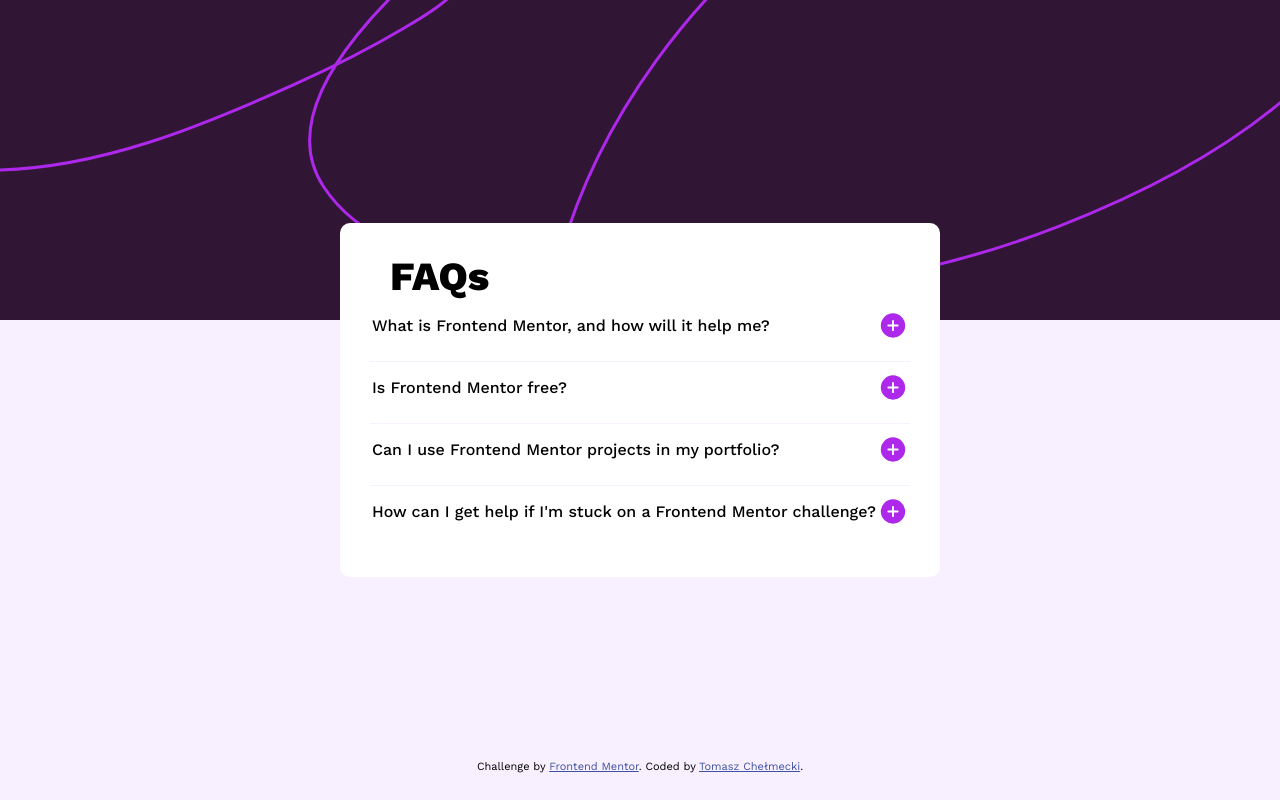
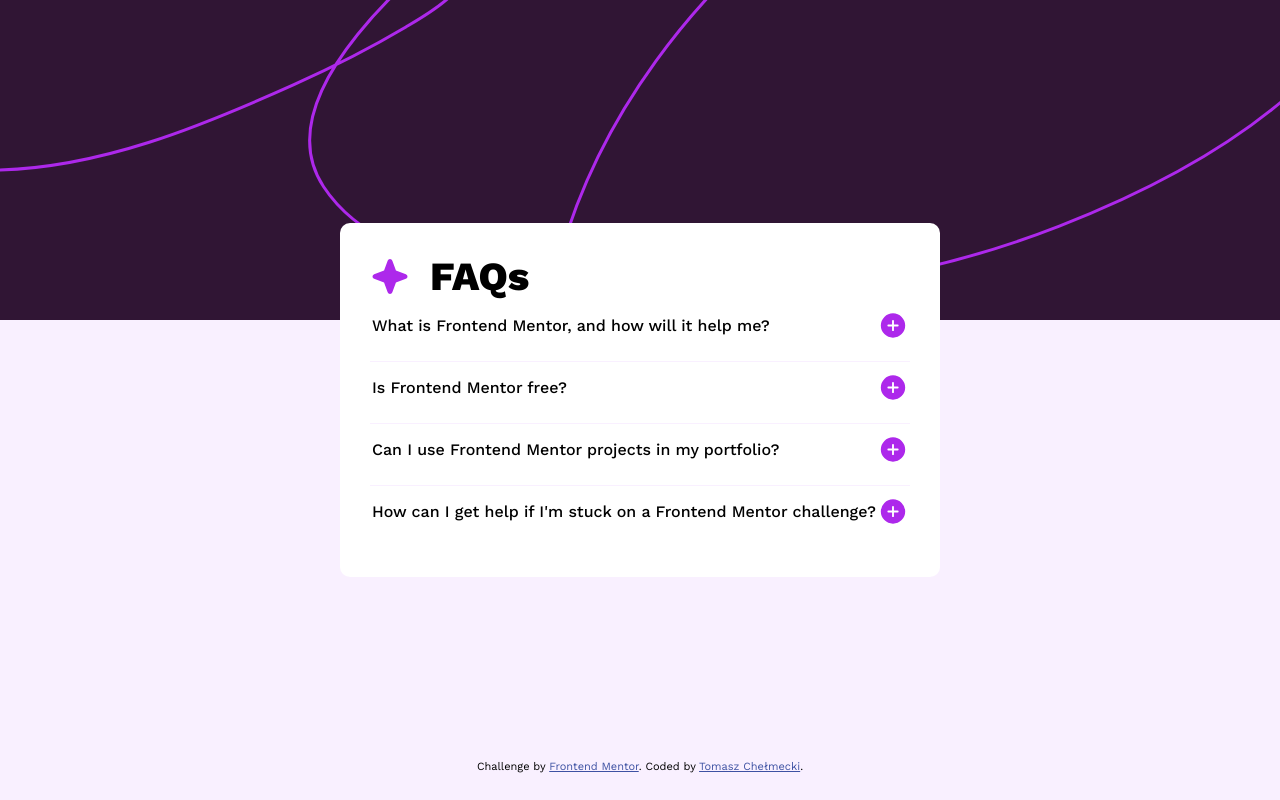
Before and after one commit to tchelmecki/FAQ-accordion---Frontend-Mentor, a plain HTML site: page index.html in a window 1280 px wide. Drawn offline with nearby package versions, Linux system fonts and the light colour scheme; the site is published under a folder, as on GitHub Pages, so addresses that start at the root find nothing.

Commit message:
Update index.html

```diff
--- a/index.html
+++ b/index.html
@@ -26,7 +26,7 @@
 
   <div class="faqs">
     <div class="faqTitle">
-    <span class="title"><img src="/assets/images/icon-star.svg" alt=""><span>FAQs</span></span>
+    <span class="title"><img src="assets/images/icon-star.svg" alt=""><span>FAQs</span></span>
     </div>
 
     <div class="faq">
```
